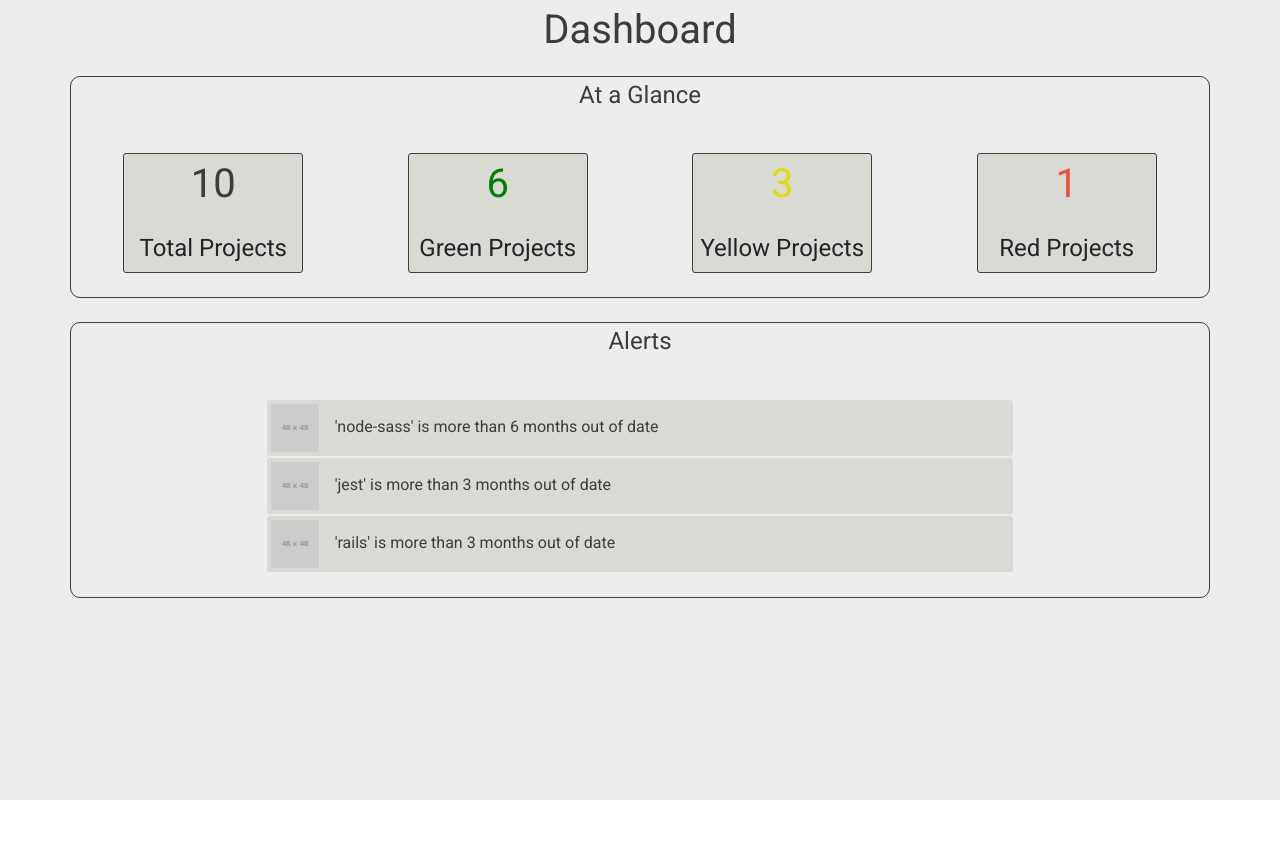
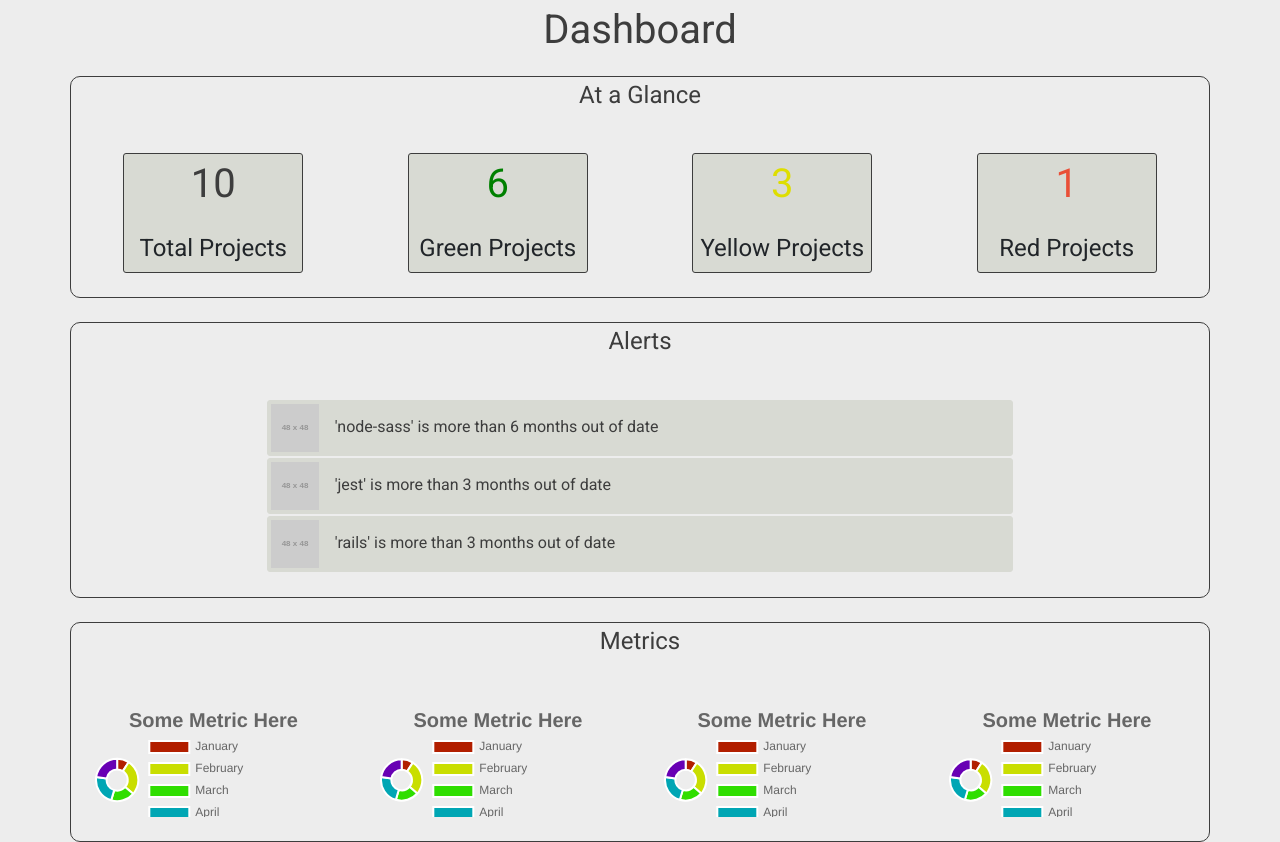
Before and after one commit to lewisdean731/fyp-portal, a React (Create React App) app: page / in a window 1280 px wide. Before the commit the page ends 800 px from the top, so only its background shows below. Built offline with nearby package versions, Linux system fonts and the light colour scheme.

Commit message:
feat: implement dashboardMetrics organism
And add it to the dashboard layout

[Ticket: FYP-5]

```diff
--- /dev/null
+++ b/src/components/organisms/ui/dashboardMetrics/dashboardMetrics.js
@@ -0,0 +1,29 @@
+import React from "react";
+import { Row, Col, Container } from "react-bootstrap";
+import TextMedium from "../../../atoms/text/medium/textMedium";
+import { PieChart } from "../../../atoms/ui/chart/pie/pie";
+import Classes from "./dashboardMetrics.module.scss";
+
+function DashboardMetrics() {
+  return (
+    <Container className={Classes.dashboardMetrics}>
+      <TextMedium colour={"grey"}>Metrics</TextMedium>
+      <Row className="justify-content-md-center">
+        <Col className={Classes.col}>
+          <PieChart />
+        </Col>
+        <Col className={Classes.col}>
+          <PieChart />
+        </Col>
+        <Col className={Classes.col}>
+          <PieChart />
+        </Col>
+        <Col className={Classes.col}>
+          <PieChart />
+        </Col>
+      </Row>
+    </Container>
+  );
+}
+
+export default DashboardMetrics;
--- /dev/null
+++ b/src/components/organisms/ui/dashboardMetrics/dashboardMetrics.module.scss
@@ -0,0 +1,11 @@
+@import "../../../../styles/resources.scss";
+
+.dashboardMetrics {
+  text-align: center;
+  border: 1px solid $colour-grey;
+  border-radius: 10px;
+}
+
+.col {
+  padding: 24px;
+}
--- a/src/layouts/dashboard/dashboard.js
+++ b/src/layouts/dashboard/dashboard.js
@@ -1,4 +1,5 @@
 import TextLarge from "../../components/atoms/text/large/textLarge";
+import DashboardMetrics from "../../components/organisms/ui/dashboardMetrics/dashboardMetrics";
 import DashboardNotifications from "../../components/organisms/ui/dashboardNotifications/dashboardNotifications";
 import DashboardSummary from "../../components/organisms/ui/dashboardSummary/dashboardSummary";
 
@@ -9,6 +10,8 @@ function Dashboard() {
       <DashboardSummary />
       <br />
       <DashboardNotifications />
+      <br />
+      <DashboardMetrics />
     </div>
   );
 }
```
